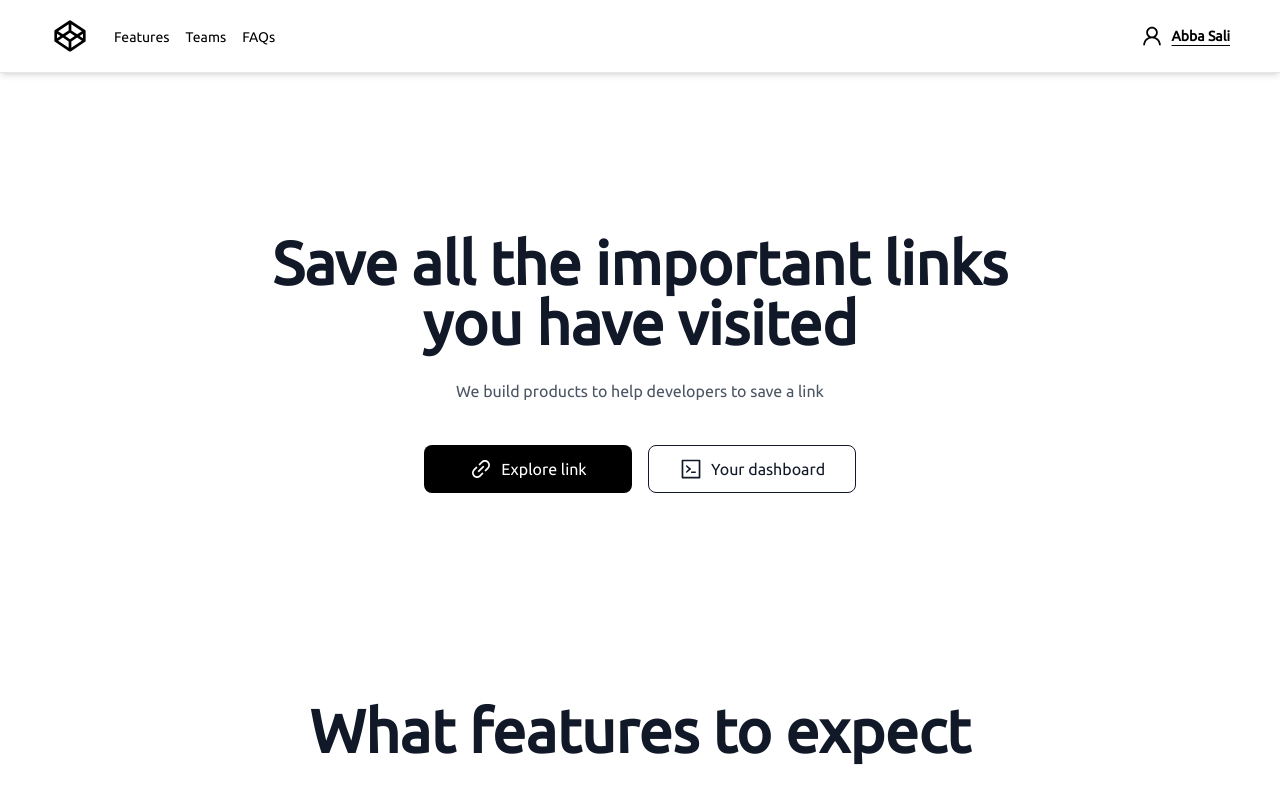
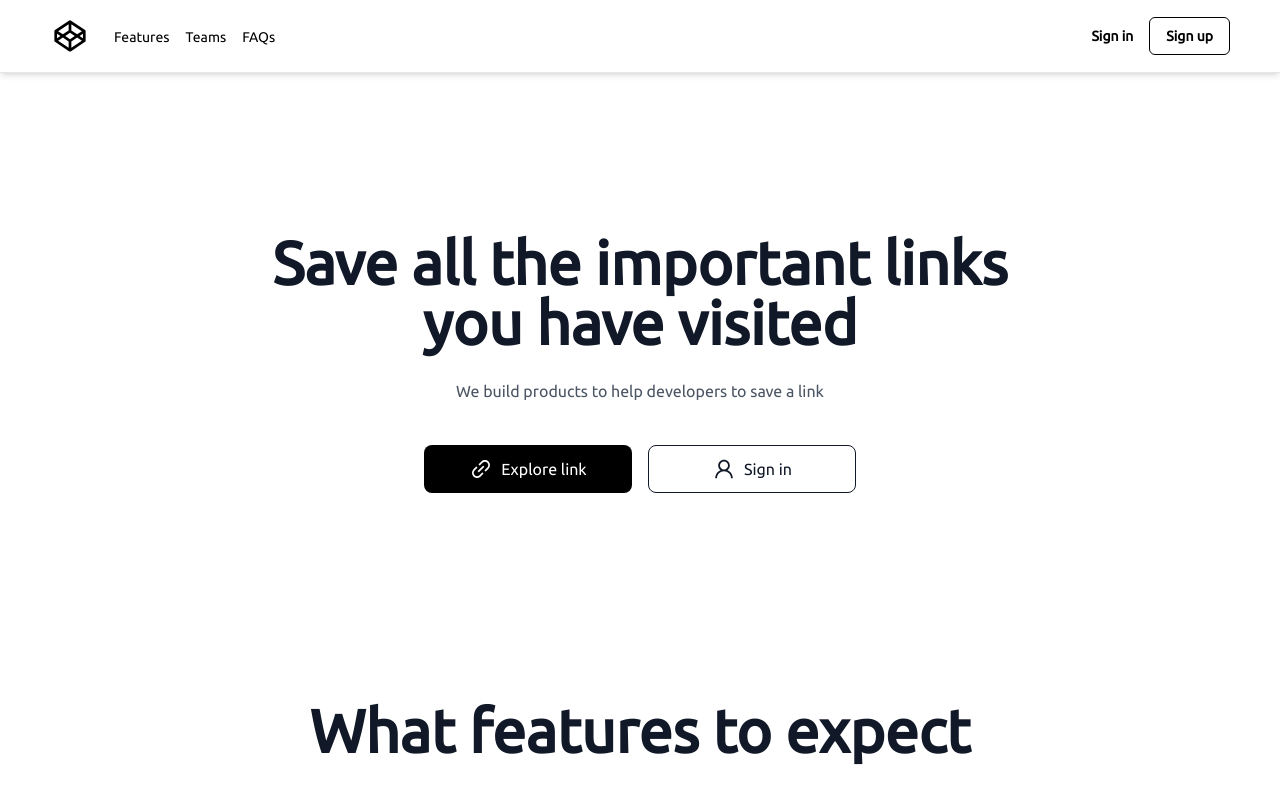
Before and after one commit to Asam237/usefull-link, a Next.js app in the folder frontend/: page / in a window 1280 px wide. Shown: the top 790 px of the page. Built offline with nearby package versions, Linux system fonts and the light colour scheme.

Commit message:
feat: add react query on login

```diff
--- a/frontend/components/commons/header.common.tsx
+++ b/frontend/components/commons/header.common.tsx
@@ -9,11 +9,17 @@ import {
     DropdownMenuTrigger,
 } from '@radix-ui/react-dropdown-menu'
 import { useRouter } from "next/router"
+import { useQueryClient } from "@tanstack/react-query"
 
 
 export const Header = () => {
+
+    const queryClient = useQueryClient()
+    const mutationCache = queryClient.getMutationCache()
+    const mutation: any = mutationCache.find({ mutationKey: ["auth"] })
+    const user: any = mutation?.state?.data.data
+
     const router = useRouter()
-
     const profile = () => {
         console.log('profile')
     }
@@ -39,13 +45,13 @@ export const Header = () => {
                             }
                         </ul>
                     </div>
-                    {/* {userToken.length > 50 ?
-                        userType === "NORMAL" ?
+                    {user?.token.length > 50 ?
+                        user.userType === "NORMAL" ?
                             < div className="flex justify-center items-center underline underline-offset-4">
                                 <DropdownMenu>
                                     <DropdownMenuTrigger className="outline-none">
                                         <div className="flex flex-row text-primary font-bold items-center text-sm">
-                                            <AiOutlineUser size={24} className="mr-2" /> {userFullname}
+                                            <AiOutlineUser size={24} className="mr-2" /> {user.fullname}
                                         </div>
                                     </DropdownMenuTrigger>
                                     <DropdownMenuContent
@@ -72,7 +78,7 @@ export const Header = () => {
                                 <DropdownMenu>
                                     <DropdownMenuTrigger className="outline-none">
                                         <div className="flex flex-row text-primary font-bold items-center text-sm">
-                                            <AiOutlineUser size={24} className="mr-2" /> {userFullname}
+                                            <AiOutlineUser size={24} className="mr-2" /> {user.fullname}
                                         </div>
                                     </DropdownMenuTrigger>
                                     <DropdownMenuContent
@@ -113,35 +119,7 @@ export const Header = () => {
                                 </Link>
                             </div>
                         </div>
-                    } */}
-
-                    < div className="flex justify-center items-center underline underline-offset-4">
-                        <DropdownMenu>
-                            <DropdownMenuTrigger className="outline-none">
-                                <div className="flex flex-row text-primary font-bold items-center text-sm">
-                                    <AiOutlineUser size={24} className="mr-2" /> Abba Sali
-                                </div>
-                            </DropdownMenuTrigger>
-                            <DropdownMenuContent
-                                sideOffset={5}
-                                className="bg-white shadow-sm border min-w-[150px] rounded text-sm"
-                            >
-                                <DropdownMenuItem
-                                    onClick={profile}
-                                    className="px-3 py-1 outline-none cursor-pointer flex gap-2 items-center hover:bg-gray-100"
-                                >
-                                    Profile
-                                </DropdownMenuItem>
-                                <DropdownMenuSeparator className="border-t" />
-                                <DropdownMenuItem
-                                    onClick={logout}
-                                    className="px-3 py-1 outline-none cursor-pointer flex gap-2 items-center text-red-600 hover:bg-red-50"
-                                >
-                                    Deconnexion
-                                </DropdownMenuItem>
-                            </DropdownMenuContent>
-                        </DropdownMenu>
-                    </div>
+                    }
                 </div>
             </div>
         </header >
--- a/frontend/components/sections/intro.section.tsx
+++ b/frontend/components/sections/intro.section.tsx
@@ -1,7 +1,14 @@
 import Link from "next/link"
-import { AiOutlineCode, AiOutlineLink } from "react-icons/ai"
+import { AiOutlineCode, AiOutlineLink, AiOutlineUser } from "react-icons/ai"
+import { useQueryClient } from "@tanstack/react-query"
 
 export const Intro = () => {
+
+    const queryClient = useQueryClient()
+    const mutationCache = queryClient.getMutationCache()
+    const mutation: any = mutationCache.find({ mutationKey: ["auth"] })
+    const user: any = mutation?.state?.data.data
+
     return (
         <section className={`text-md`}>
             <div className="flex justify-center items-center flex-col text-center">
@@ -13,8 +20,8 @@ export const Intro = () => {
                     <Link href={""} className="bg-black h-12 w-64 lg:w-52 rounded-lg text-white flex justify-center items-center hover:shadow-2xl">
                         <AiOutlineLink size={24} className="mr-2" />  Explore link
                     </Link>
-                    {/* {
-                        userToken.length > 50 ?
+                    {
+                        user?.token.length > 50 ?
                             <Link href={"/dashboard"} className="border-gray-900 border h-12 w-64 lg:w-52 rounded-lg text-gray-900 flex justify-center items-center hover:shadow-md hover:shadow-gray-400">
                                 <AiOutlineCode size={24} className="mr-2" />
                                 Your dashboard
@@ -24,11 +31,7 @@ export const Intro = () => {
                                 Sign in
                             </Link>
 
-                    } */}
-                    <Link href={"/dashboard"} className="border-gray-900 border h-12 w-64 lg:w-52 rounded-lg text-gray-900 flex justify-center items-center hover:shadow-md hover:shadow-gray-400">
-                        <AiOutlineCode size={24} className="mr-2" />
-                        Your dashboard
-                    </Link>
+                    }
                 </div>
             </div>
         </section>
--- a/frontend/pages/dashboard.tsx
+++ b/frontend/pages/dashboard.tsx
@@ -18,10 +18,14 @@ export default function Dashboard() {
     const [name, setName] = useState("")
     const [description, setDescription] = useState("")
     const [url, setUrl] = useState("")
-    const addLink: any = { name, description, url, user: "64520eeb054e147ae084ff82" }
 
     const queryClient = useQueryClient()
-    // console.log("Query CLient ===>", queryClient.getQueriesData({ queryKey: ["links"] })[0][1][0])
+    const mutationCache = queryClient.getMutationCache()
+    const mutation: any = mutationCache.find({ mutationKey: ['auth'] })
+
+    const id = mutation?.state?.data.data._id
+    const addLink: any = { name, description, url, user: `${id}` }
+
     const createLinkMutation = useMutation({
         mutationFn: createLink,
         onSuccess: () => {
```
